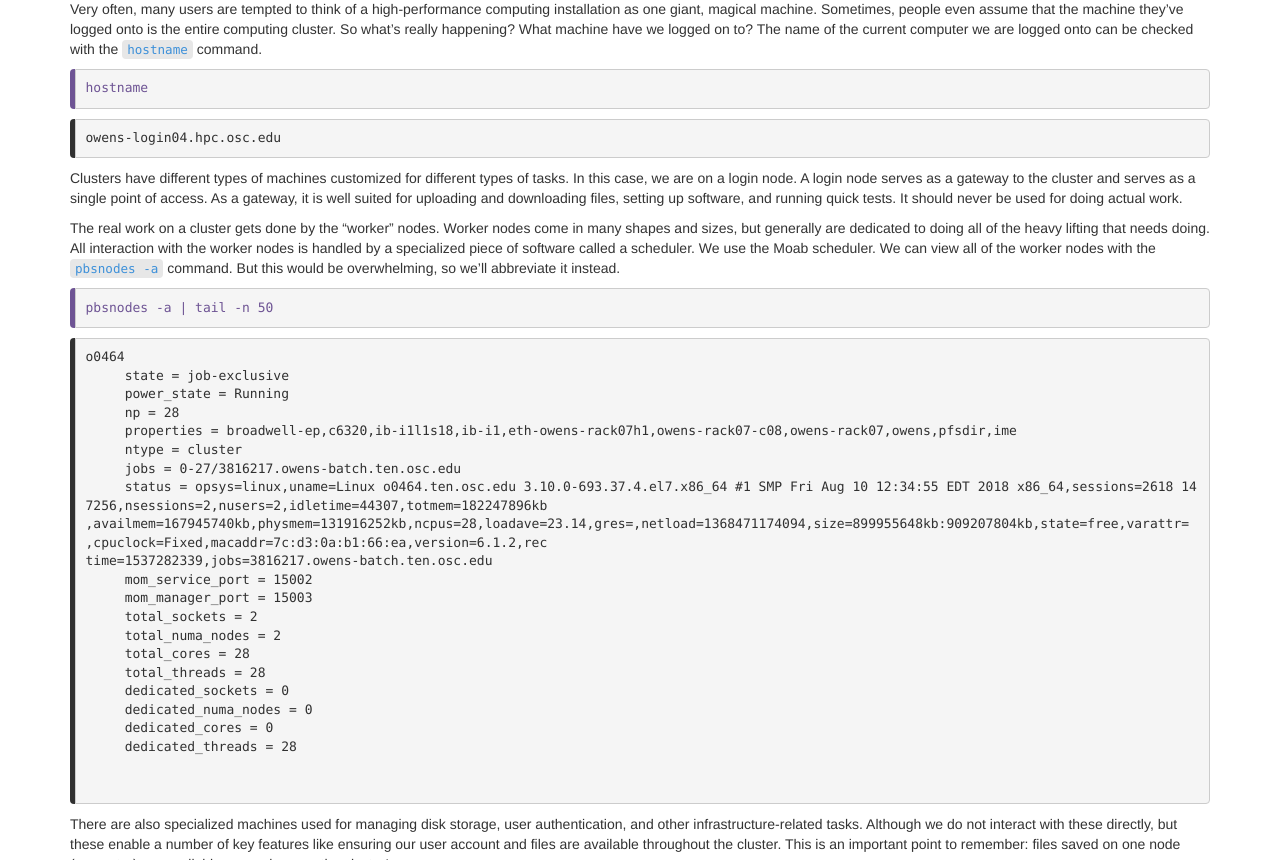
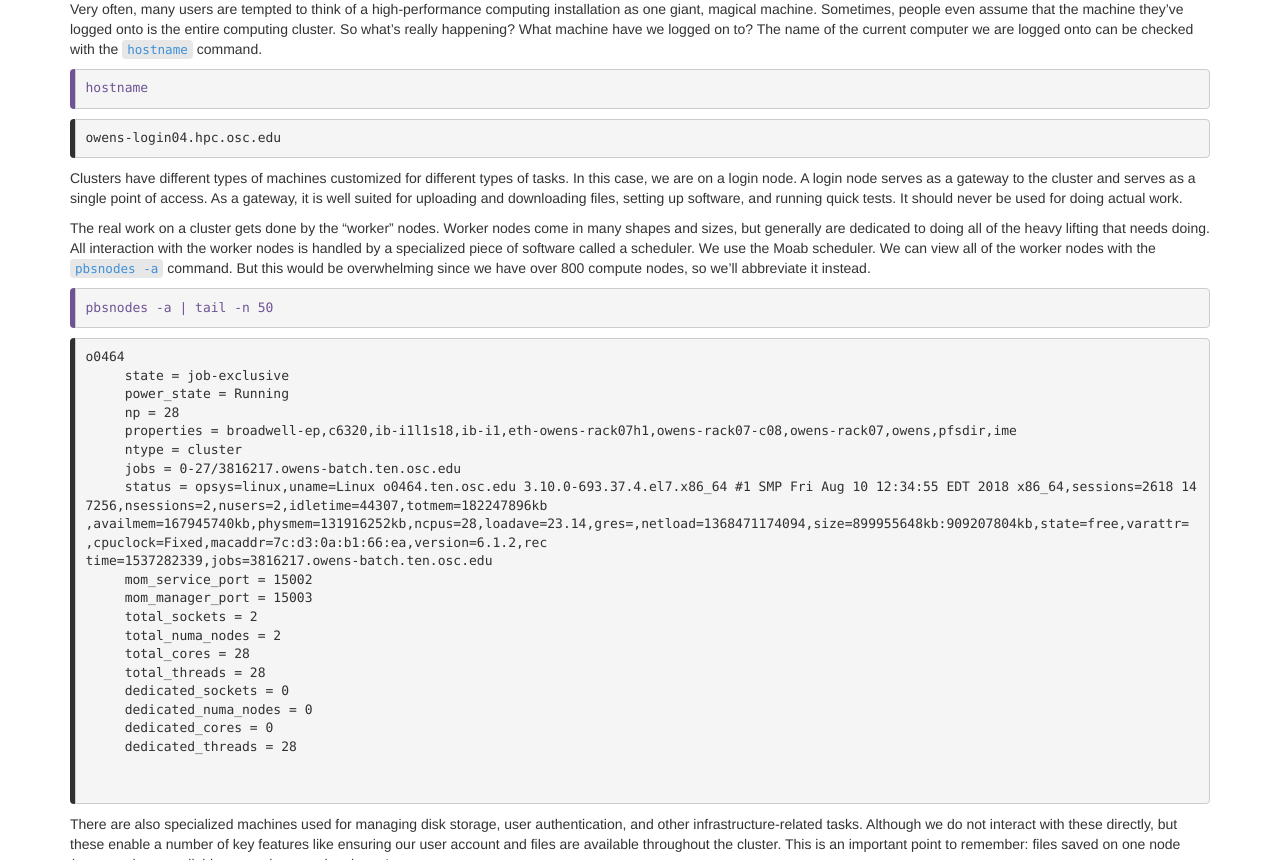
Before and after one commit to khill42/OSC_IntroHPC, a Jekyll site: the page built from _episodes/11-cluster.md, in a window 1280 px wide and 900 px high, scrolled down 1377 px, cut to the strip 0-860 px from the top of the window. Built offline with Jekyll 4.4.1, drawn with Linux system fonts in a browser that asks for light colours.

Commit message:
Update 11-cluster.md

````diff
--- a/_episodes/11-cluster.md
+++ b/_episodes/11-cluster.md
@@ -84,7 +84,7 @@ It should never be used for doing actual work.
 The real work on a cluster gets done by the "worker" nodes.
 Worker nodes come in many shapes and sizes, but generally are dedicated to doing all of the heavy lifting that needs doing.
 All interaction with the worker nodes is handled by a specialized piece of software called a scheduler. We use the Moab scheduler.
-We can view all of the worker nodes with the `pbsnodes -a` command. But this would be overwhelming, so we'll abbreviate it instead.
+We can view all of the worker nodes with the `pbsnodes -a` command. But this would be overwhelming since we have over 800 compute nodes, so we'll abbreviate it instead.
 
 ```
 pbsnodes -a | tail -n 50
````
